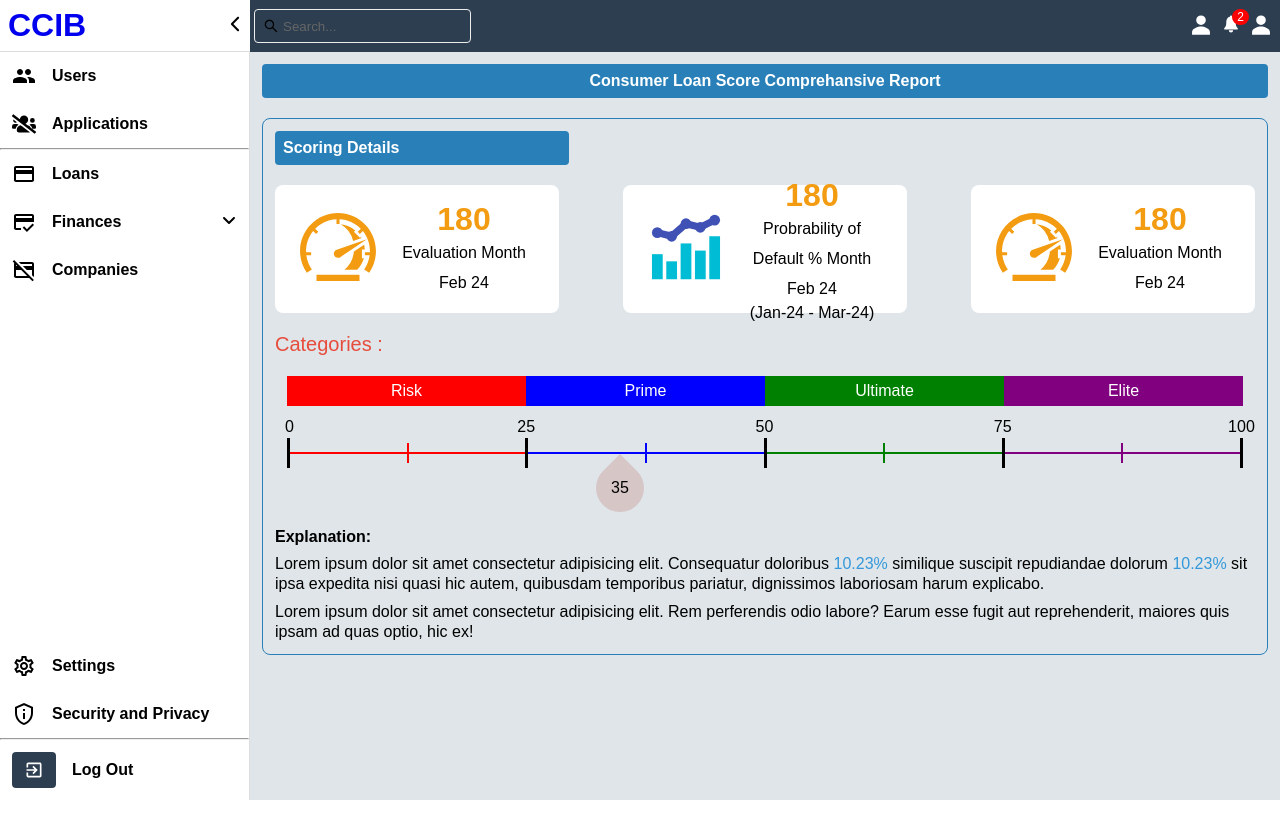
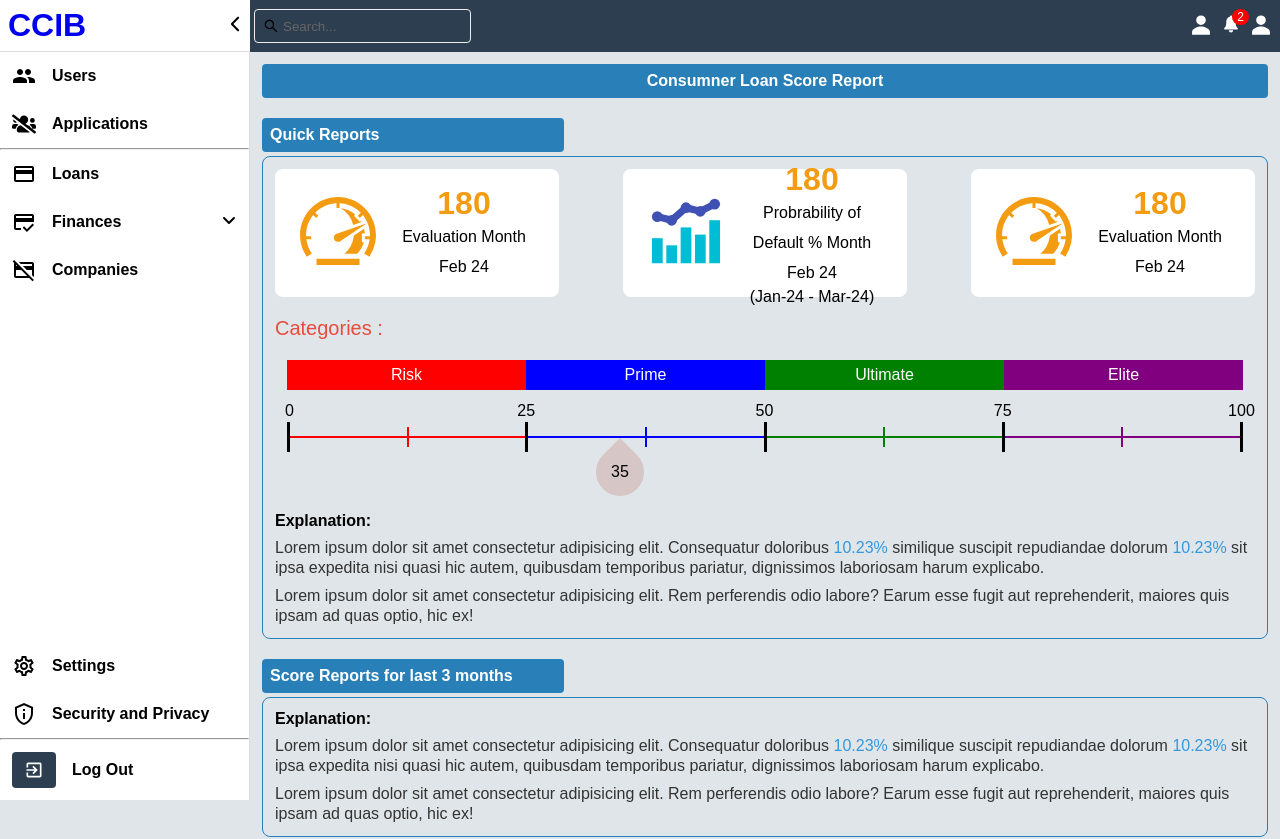
Before and after one commit to RahulRimal/ccib_front, a React (Create React App) app: page /reports in a window 1280 px wide. Shown: the top 839 px of the page. Built offline with nearby package versions, Linux system fonts and the light colour scheme.

Commit message:
updating code

```diff
--- a/src/components/ScetionHeading.jsx
+++ b/src/components/ScetionHeading.jsx
@@ -1,7 +1,7 @@
 import styled from "styled-components";
 const Wrapper = styled.div`
   display: flex;
-  margin-bottom: ${({ theme }) => theme.spacing.s20};
+  margin-bottom: ${({ theme }) => theme.spacing.s4};
   border-radius: ${({ theme }) => theme.borderRadius.badge};
   align-items: center;
   justify-content: ${({ left, center, right }) =>
--- a/src/pages/ReportsPage.jsx
+++ b/src/pages/ReportsPage.jsx
@@ -37,6 +37,7 @@ export const Explanation = ({ text, notText }) => {
   const theme = useTheme();
   const Wrapper = styled.div`
     p {
+      color: ${({ theme }) => theme.palette.text.primary};
       line-height: ${({ theme }) => theme.sizing.s20};
       span {
         color: ${({ theme }) => theme.palette.secondary.main};
@@ -60,10 +61,37 @@ export const Explanation = ({ text, notText }) => {
   );
 };
 
-const MainWrapper = styled.div`
-  width: 100%;
-  padding-bottom: ${({ theme }) => theme.spacing.s12};
-`;
+const ReportSection = ({
+  children,
+  headingText,
+  headerWidth,
+  style,
+  headerTextLeft,
+  headerTextRight,
+  headerTextCenter,
+}) => {
+  const theme = useTheme();
+  return (
+    <>
+      <div style={style}>
+        <SectionHeading
+          text={headingText}
+          background={theme.palette.secondary.dark}
+          color={theme.palette.text.white}
+          width={headerWidth || "auto"}
+          center={headerTextCenter}
+          left={headerTextLeft}
+          right={headerTextRight}
+          style={{
+            padding: theme.spacing.s8,
+            fontWeight: theme.typography.fontWeight.semiBold,
+          }}
+        />
+        {children}
+      </div>
+    </>
+  );
+};
 const Wrapper = styled.div`
   width: 100%;
   padding: ${({ theme }) => theme.spacing.s12};
@@ -76,34 +104,21 @@ function ReportsPage() {
   const theme = useTheme();
   return (
     <div style={{ padding: theme.spacing.s12 }}>
-      <Wrapper style={{ padding: 0, border: 0 }}>
-        <SectionHeading
-          text={"Consumer Loan Score Comprehansive Report"}
-          background={theme.palette.secondary.dark}
-          color={theme.palette.text.white}
-          center
-          style={{
-            padding: theme.spacing.s8,
-            fontWeight: theme.typography.fontWeight.semiBold,
-          }}
-        />
-      </Wrapper>
-      <div style={{ marginTop: theme.spacing.s20 }}>
+      <ReportSection
+        headingText={"Consumner Loan Score Report"}
+        headerTextCenter
+      />
+      <ReportSection
+        headingText={"Quick Reports"}
+        style={{ marginTop: theme.spacing.s20 }}
+        headerTextLeft
+        headerWidth={"30%"}
+      >
         <Wrapper>
-          <SectionHeading
-            text={"Scoring Details"}
-            background={theme.palette.secondary.dark}
-            color={theme.palette.text.white}
-            width={"30%"}
-            left
-            style={{
-              padding: theme.spacing.s8,
-              fontWeight: theme.typography.fontWeight.semiBold,
-            }}
-          />
           <div
             style={{
               display: "flex",
+              flexWrap: "wrap",
               gap: theme.spacing.s64,
               alignItems: "center",
               justifyContent: "space-between",
@@ -157,7 +172,26 @@ function ReportsPage() {
             <Explanation text={"10.23%"} notText={"10.23%"} />
           </div>
         </Wrapper>
-      </div>
+      </ReportSection>
+      <ReportSection
+        headingText={"Score Reports for last 3 months"}
+        style={{ marginTop: theme.spacing.s20 }}
+        headerTextLeft
+        headerWidth={"30%"}
+      >
+        <Wrapper>
+          <p
+            style={{
+              fontWeight: theme.typography.fontWeight.semiBold,
+              fontSize: theme.typography.fontSize.f16,
+              paddingBottom: theme.spacing.s8,
+            }}
+          >
+            Explanation:
+          </p>
+          <Explanation text={"10.23%"} notText={"10.23%"} />
+        </Wrapper>
+      </ReportSection>
     </div>
   );
 }
```
